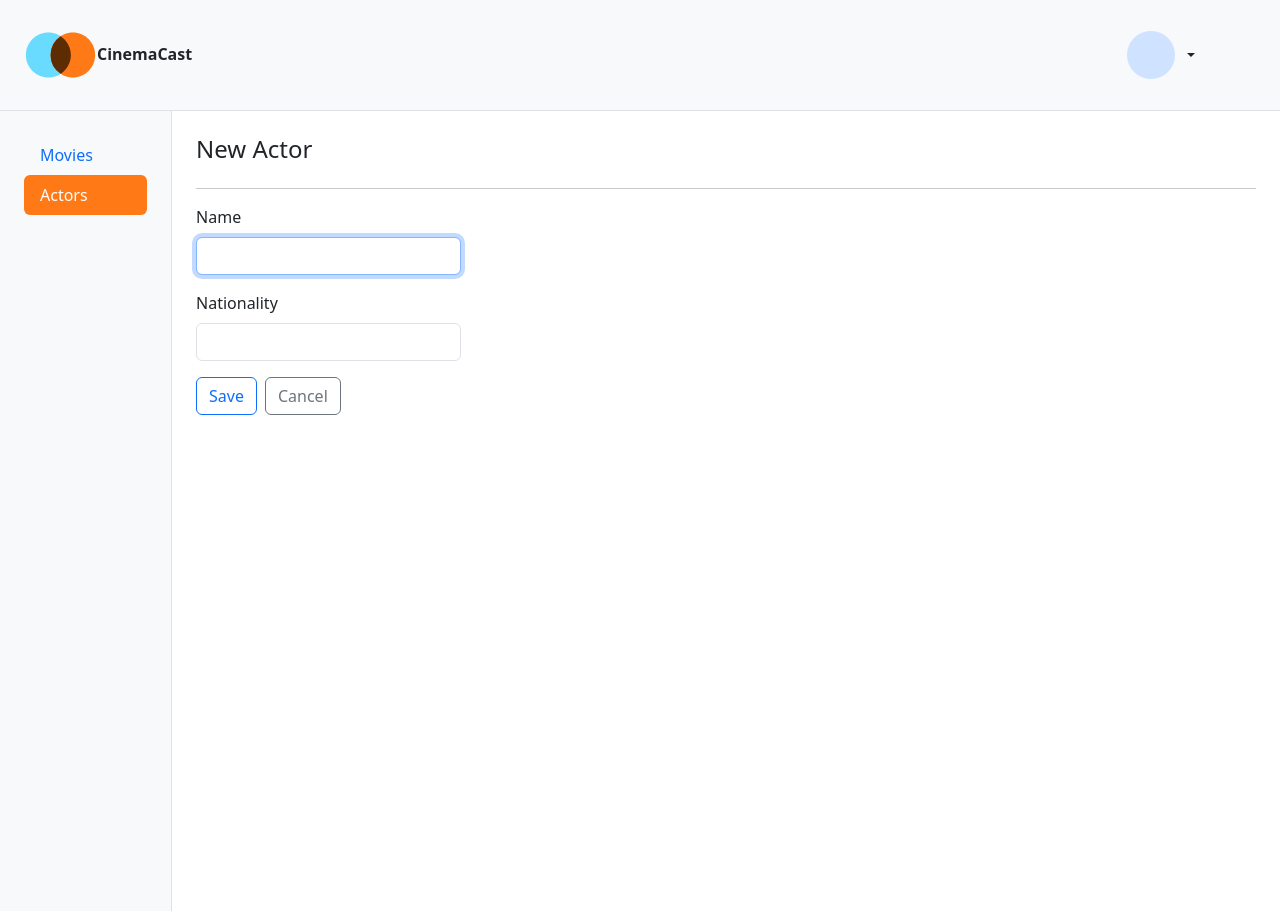
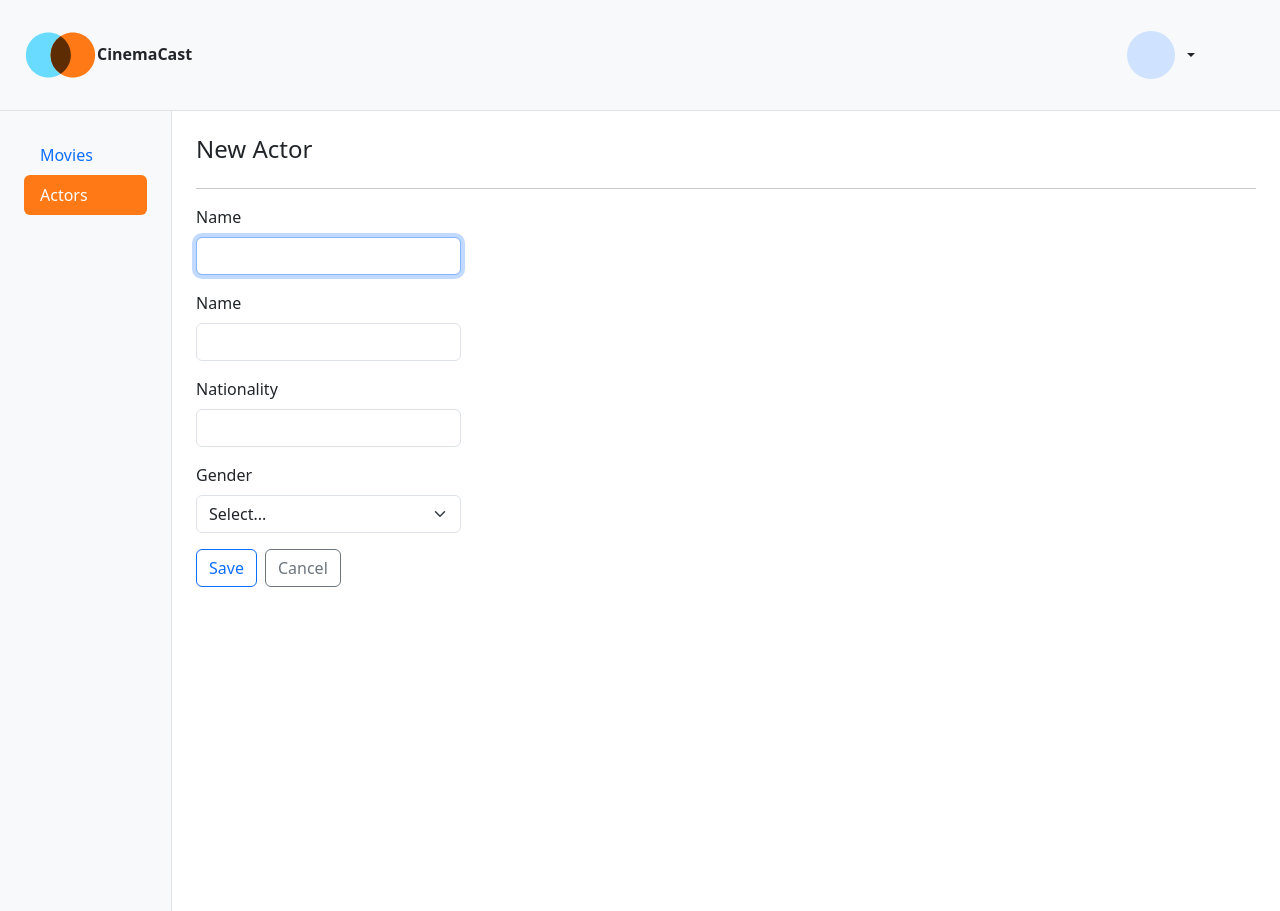
Before and after one commit to craigmckeachie/cinemacast, a React (Vite) app in the folder cinemacast-client/: page /actors/create in a window 1280 px wide. Built offline with nearby package versions, Linux system fonts and the light colour scheme; the HTML template or start-up script is replaced by a standard one.

Commit message:
save actor insert

```diff
--- a/cinemacast-client/src/actors/ActorForm.tsx
+++ b/cinemacast-client/src/actors/ActorForm.tsx
@@ -1,6 +1,7 @@
 import { useForm } from "react-hook-form";
 import { Actor } from "./Actor";
-import { Link } from "react-router-dom";
+import { Link, useNavigate } from "react-router-dom";
+import { actorAPI } from "./ActorAPI";
 
 function ActorForm() {
   const {
@@ -8,9 +9,11 @@ function ActorForm() {
     handleSubmit,
     formState: { errors },
   } = useForm<Actor>({});
+  const navigate = useNavigate();
 
-  function save(actor: Actor) {
-    console.log(actor);
+  async function save(actor: Actor) {
+    await actorAPI.post(actor);
+    navigate("/actors");
   }
 
   return (
@@ -30,6 +33,20 @@ function ActorForm() {
         />
         <div className="invalid-feedback">{errors?.name?.message}</div>
       </div>
+      <div className="mb-3">
+        <label className="form-label" htmlFor="imdbID">
+          Name
+        </label>
+        <input
+          id="imdbID"
+          {...register("imdbID", {
+            required: "imdbID is required",
+          })}
+          className={`form-control ${errors.imdbID && "is-invalid"} `}
+          type="text"
+        />
+        <div className="invalid-feedback">{errors?.imdbID?.message}</div>
+      </div>
 
       <div className="mb-3">
         <label className="form-label" htmlFor="nationality">
@@ -37,14 +54,35 @@ function ActorForm() {
         </label>
         <input
           id="nationality"
-          {...register("nationality", {
-            required: "Nationality is required",
-          })}
           className={`form-control ${errors.nationality && "is-invalid"} `}
+          {...register("name")}
           type="text"
-
         />
         <div className="invalid-feedback">{errors?.nationality?.message}</div>
+      </div>
+
+      <div className="mb-3">
+        <label className="form-label" htmlFor="gender">
+          Gender
+        </label>
+
+        <select
+          className={`form-select ${errors.gender && "is-invalid"} `}
+          //   {...register("gender", {
+          //     validate: (value) =>
+          //       value === "Female" || value === "Male" || "Gender is required",
+          //   })}
+          {...register("gender", {
+            required: "Gender is required",
+          })}
+          id="gender"
+        >
+          <option value="">Select...</option>
+          <option value="Female">Female</option>
+          <option value="Male">Male</option>
+        </select>
+
+        <div className="invalid-feedback">{errors?.gender?.message}</div>
       </div>
 
       <div className="d-flex gap-2">
```
